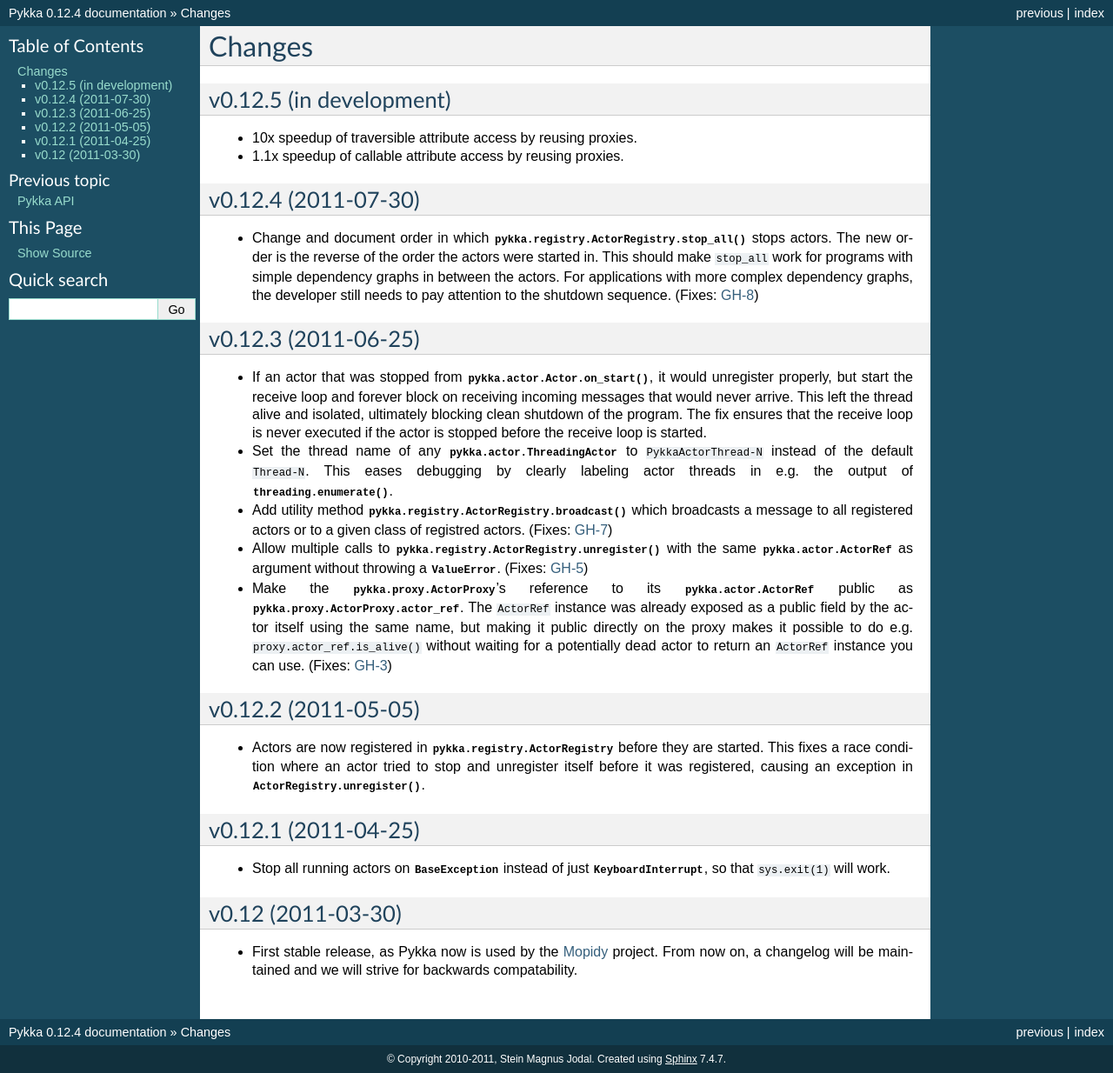
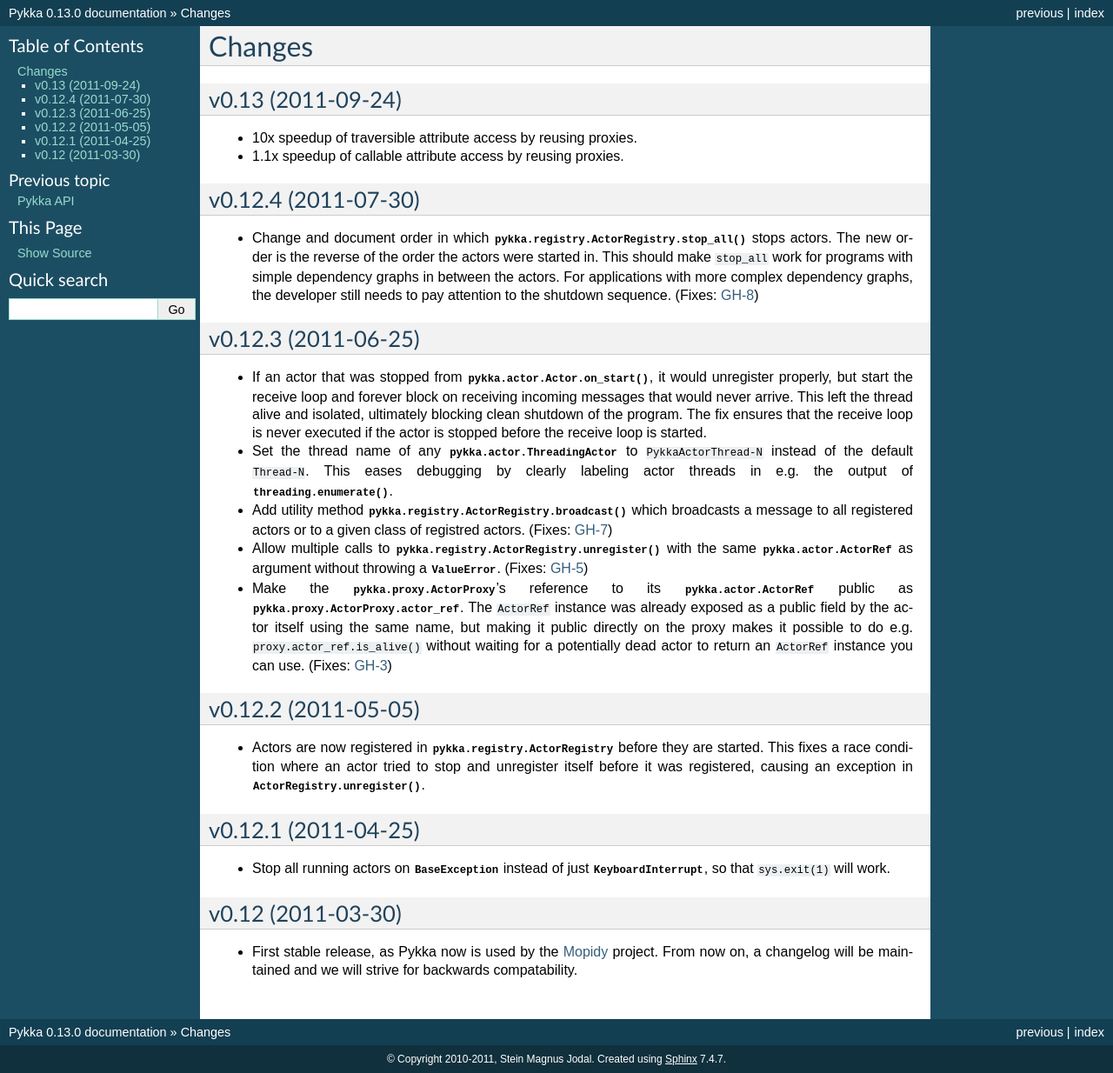
Before and after one commit to jodal/pykka, a Sphinx documentation site: the page built from docs/changes.rst, in a window 1280 px wide. Shown: the whole page at 87% size. Built offline with Sphinx 7.4.7, drawn with Linux system fonts in a browser that asks for light colours.

Commit message:
Release v0.13

```diff
--- a/docs/changes.rst
+++ b/docs/changes.rst
@@ -3,10 +3,11 @@ Changes
 =======
 
 
-v0.12.5 (in development)
-========================
+v0.13 (2011-09-24)
+==================
 
 - 10x speedup of traversible attribute access by reusing proxies.
+
 - 1.1x speedup of callable attribute access by reusing proxies.
 
 
--- a/pykka/__init__.py
+++ b/pykka/__init__.py
@@ -1,5 +1,5 @@
 #: Pykka's version as a tuple that can be used for comparison
-VERSION = (0, 12, 4)
+VERSION = (0, 13, 0)
 
 
 def get_version():
```
